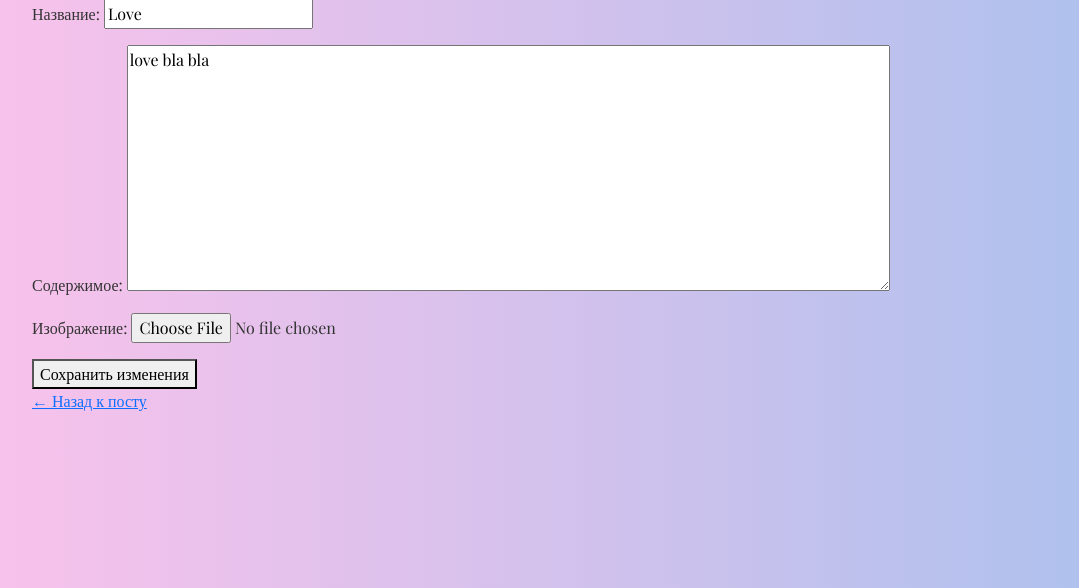
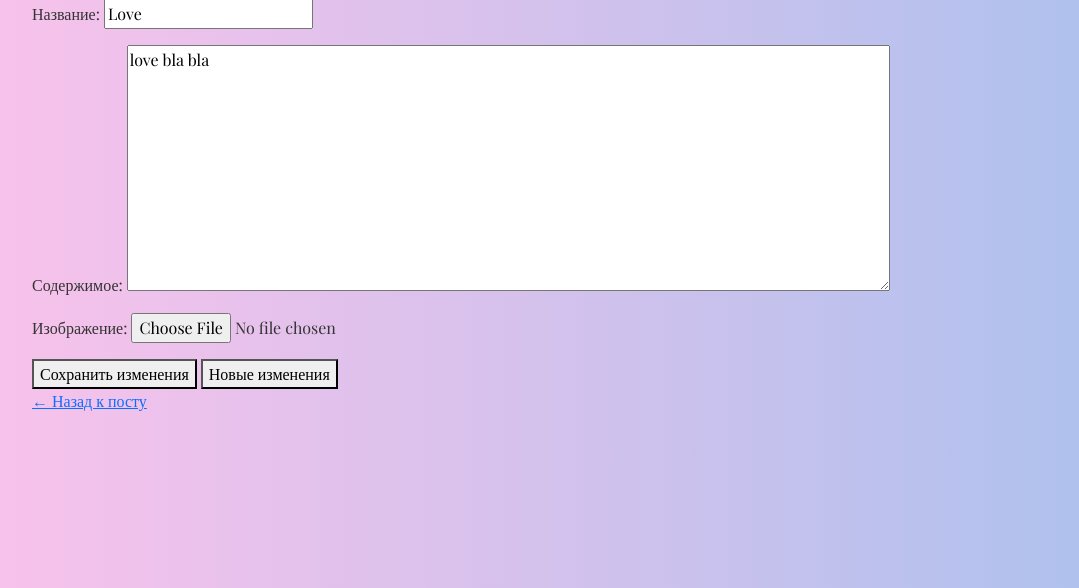
Before and after one commit to rinna32/arch, a Django app: page /posts/1/edit/ in a window 1280 px wide. Shown: the part 135-723 px from the top of the page, without its empty margins (50-1129 px from the left). Run offline with Django 5.2, Linux system fonts and the light colour scheme; a user stored in the database is signed in; data comes from the database, SQL or seed files in the repository.

Commit message:
новая кнопка

```diff
--- a/blog/blogs/templates/blogs/edit_post.html
+++ b/blog/blogs/templates/blogs/edit_post.html
@@ -5,6 +5,7 @@
     {% csrf_token %}
     {{ form.as_p }}
     <button type="submit">Сохранить изменения</button>
+    <button>Новые изменения</button>
   </form>
   <p><a href="{% url 'blogs:post' post.id %}">← Назад к посту</a></p>
 {% endblock %}
```
